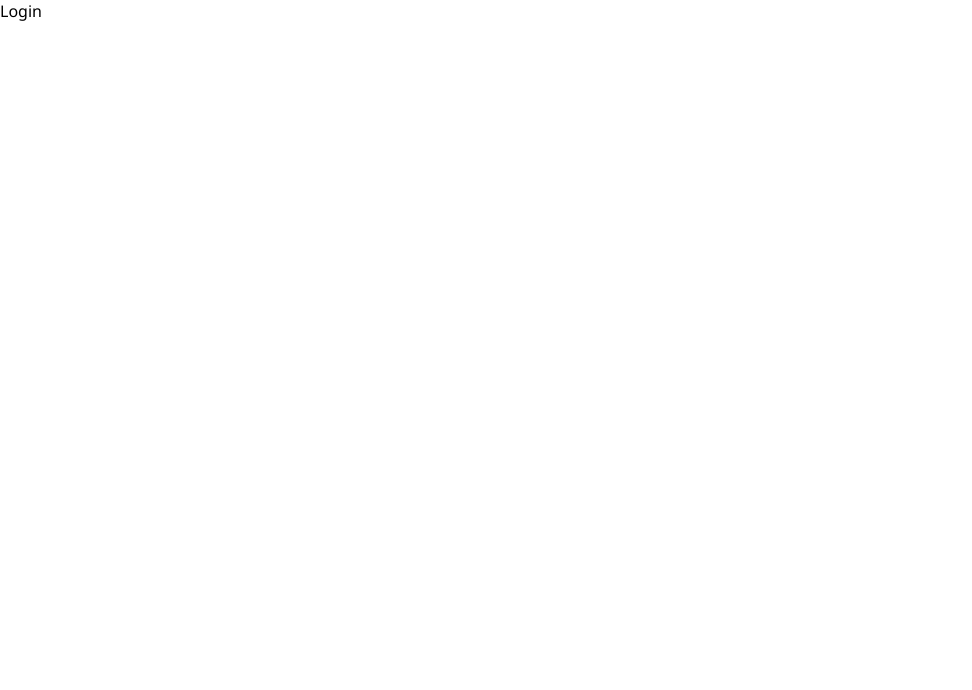
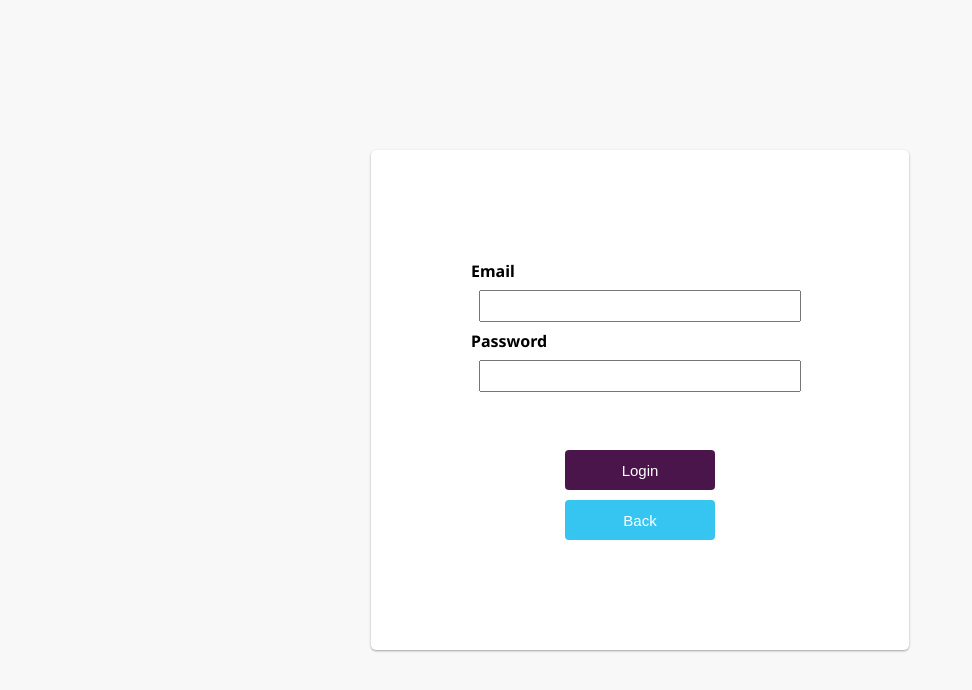
Before and after one commit to tknlibunao/avion-slack-clone, a React (Create React App) app: page / in a window 1280 px wide. Shown: the top 690 px of the page, without its empty margins (0-972 px from the left). Built offline with nearby package versions, Linux system fonts and the light colour scheme.

Commit message:
Mainpage #16: added Login component

```diff
--- a/src/App.js
+++ b/src/App.js
@@ -1,27 +1,111 @@
-import './App.css'
-import styled from 'styled-components'
-import { useState, useEffect } from 'react'
-import { BrowserRouter as Router, Route, Switch } from 'react-router-dom'
-import Chat from './components/Chat/Chat'
-import Sidebar from './components/Sidebar/Sidebar'
-import Login from './components/Login/Login'
-import Header from './components/Header/Header'
+import "./App.css";
+import styled from "styled-components";
+import { useState, useEffect } from "react";
+import {
+  BrowserRouter as Router,
+  Route,
+  Switch,
+  Redirect,
+} from "react-router-dom";
+import Chat from "./components/Chat/Chat";
+import Sidebar from "./components/Sidebar/Sidebar";
+import Login from "./components/Login/Login";
+import Header from "./components/Header/Header";
 
 function App() {
+  /* USER PARAMETERS */
+  const [email, setEmail] = useState("");
+  const [password, setPassword] = useState("");
+  const [confirmation, setConfirmation] = useState("");
+
+  const [success, setSuccess] = useState(false);
+
+  const inputUser = (e) => {
+    setEmail(e.target.value);
+  };
+  const inputPassword = (e) => {
+    setPassword(e.target.value);
+  };
+
+  var myHeaders = new Headers();
+  myHeaders.append("Content-Type", "application/json");
+  myHeaders.append("access-token", localStorage.getItem("token"));
+  myHeaders.append("client", localStorage.getItem("client"));
+  myHeaders.append("expiry", localStorage.getItem("expiry"));
+  myHeaders.append("uid", localStorage.getItem("uid"));
+
+  const url = "http://206.189.91.54//api/v1";
+
+  const loginUser = (e) => {
+    e.preventDefault();
+    let raw = JSON.stringify({
+      email: email,
+      // email: 'usersample03@gmail.com',
+      password: password,
+    });
+
+    let requestOptions = {
+      method: "POST",
+      headers: myHeaders,
+      body: raw,
+      redirect: "follow",
+    };
+
+    fetch(`${url}/auth/sign_in`, requestOptions)
+      .then((response) => {
+        response.headers.forEach((item, key) => {
+          switch (key) {
+            case "access-token":
+              // setAccessToken(item);
+              localStorage.setItem("token", item);
+              break;
+            case "client":
+              // setClient(item);
+              localStorage.setItem("client", item);
+              break;
+            case "expiry":
+              // setExpiry(item);
+              localStorage.setItem("expiry", item);
+              break;
+            case "uid":
+              // setUID(item);
+              localStorage.setItem("uid", item);
+              break;
+            default:
+              break;
+          }
+        });
+        if (response.status === 200) {
+          // alert("LOGIN SUCCESS");
+          setSuccess(true);
+          // localStorage.setItem("success", success);
+        }
+      })
+      .catch((error) => console.log("error", error));
+  };
+
   return (
     <div className="App">
       <Router>
         <Container>
           <Switch>
-            <Route path='/room'>
+            <Route path="/room">
               <Header />
               <Main>
                 <Sidebar />
                 <Chat />
               </Main>
             </Route>
-            <Route path='/'>
-              <Login />
+            <Route path="/">
+              {localStorage.getItem("token") !== null ? (
+                <Redirect to="/room/:path/:id" />
+              ) : (
+                <Login
+                  onSubmit={loginUser}
+                  inputUser={inputUser}
+                  inputPassword={inputPassword}
+                />
+              )}
             </Route>
           </Switch>
         </Container>
@@ -37,9 +121,9 @@ const Container = styled.div`
   grid-template-rows: 38px auto;
   width: 100vw;
   height: 100vh;
-`
+`;
 const Main = styled.div`
   display: grid;
   grid-template-columns: 260px auto;
   background: var(--chatarea-color);
-`
+`;
--- a/src/components/Input/Input.js
+++ b/src/components/Input/Input.js
@@ -8,18 +8,27 @@ function Input({
   onChange,
   onClick,
   autoComplete,
+  style,
+  readOnly,
 }) {
   return (
-		<div className={divClass}>
-			<label className='Label'>{label} </label>
+    <div
+      className={divClass}
+      style={{ display: "flex", flexDirection: "column" }}
+    >
+      <label className="Label" style={{ fontWeight: "bold" }}>
+        {label}{" "}
+      </label>
       <input
         className={inputClass}
         type={type}
         name={name}
         value={value}
         autoComplete={autoComplete}
-				onChange={(e) => onChange(e)}
+        onChange={onChange}
         onClick={onClick}
+        style={style}
+        readOnly={readOnly}
       />
     </div>
   );
--- a/src/components/Login/Login.js
+++ b/src/components/Login/Login.js
@@ -1,11 +1,89 @@
-import React from 'react'
+import React from "react";
+import Input from "../Input/Input";
+import { useHistory } from "react-router";
 
-const Login = () => {
-    return (
-        <div>
-            Login
-        </div>
-    )
+function Login({ onSubmit, inputUser, inputPassword }) {
+  let history = new useHistory();
+  return (
+    <div style={divStyle}>
+      <form onSubmit={onSubmit} style={formStyle}>
+        <Input
+          label="Email"
+          style={inputStyle}
+          type="text"
+          placeholder="Enter email.."
+          onChange={inputUser}
+        />
+        <Input
+          label="Password"
+          style={inputStyle}
+          type="password"
+          placeholder="Enter password"
+          onChange={inputPassword}
+        />
+        <Input type="Submit" value="Login" style={btnStyle} readOnly={true} />
+        <button
+          onClick={() => {
+            history.push("/");
+          }}
+          style={backBtnStyle}
+        >
+          Back
+        </button>
+      </form>
+    </div>
+  );
 }
 
-export default Login
+const divStyle = {
+  background: "#f8f8f8",
+  width: "100%",
+  height: "100vh",
+  display: "flex",
+  justifyContent: " center",
+  alignItems: "center",
+};
+
+const formStyle = {
+  background: "white",
+  display: "flex",
+  flexDirection: "column",
+  height: "500px",
+  justifyContent: "center",
+  alignItems: "center",
+  padding: "100px",
+  borderRadius: "5px",
+  boxShadow: " 0 1px 3px rgb(0 0 0 / 12%), 0 1px 2px rgb(0 0 0 / 24%)",
+};
+
+const inputStyle = {
+  fontSize: "1.5rem",
+  margin: "0.5rem",
+  outline: "0",
+  paddingLeft: "0.5rem",
+};
+
+const btnStyle = {
+  backgroundColor: "#4a154b",
+  color: "white",
+  width: "150px",
+  height: "40px",
+  marginTop: "50px",
+  fontSize: "15px",
+  border: " none",
+  borderRadius: "4px",
+  cursor: " pointer",
+};
+
+const backBtnStyle = {
+  backgroundColor: "#36C5F0",
+  color: "white",
+  width: "150px",
+  height: "40px",
+  marginTop: "10px",
+  fontSize: "15px",
+  border: " none",
+  borderRadius: "4px",
+  cursor: " pointer",
+};
+export default Login;
```
Lines whose indentation alone changed are shown as unchanged.
